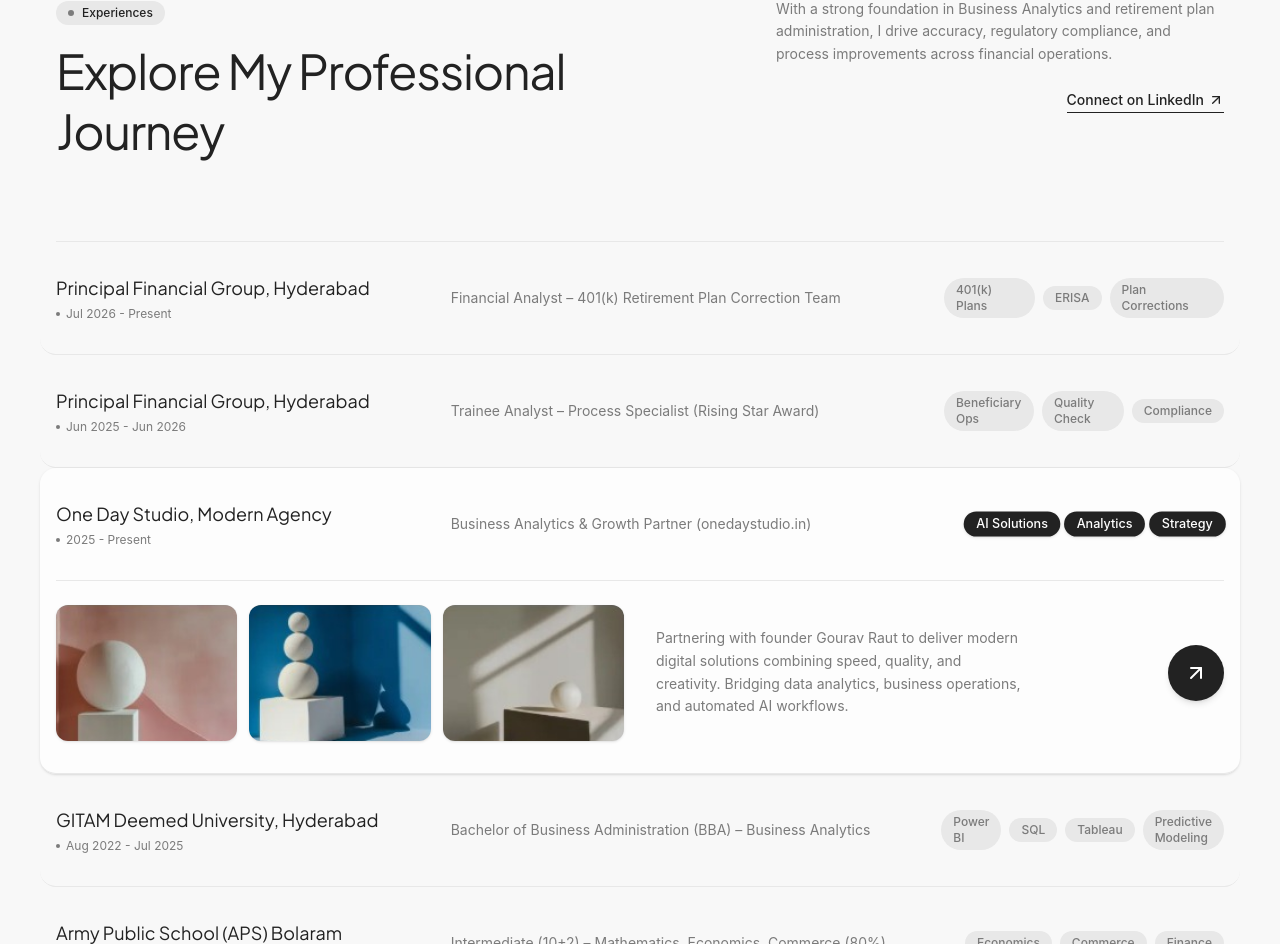
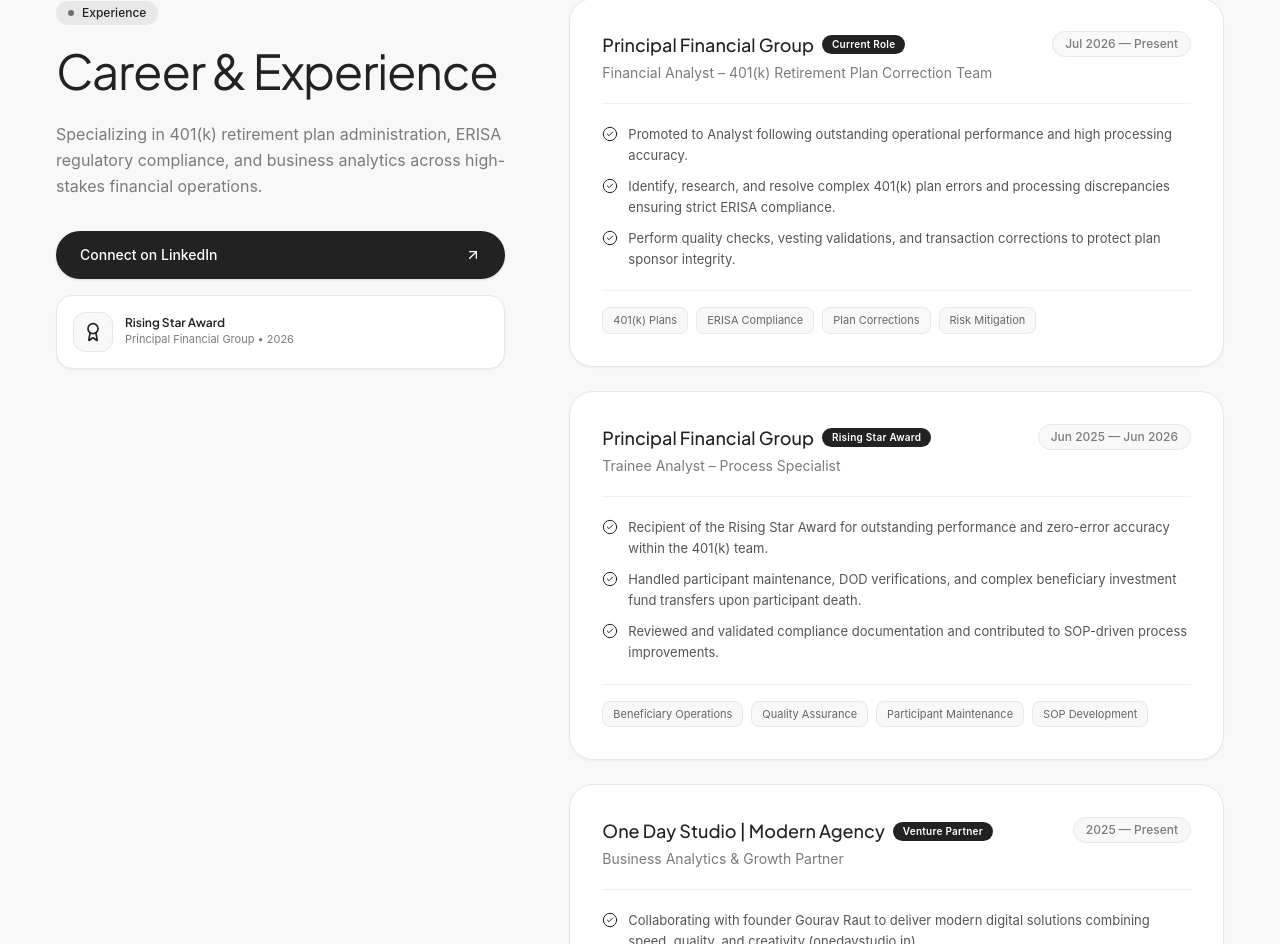
Before and after one commit to bossgghere/Abhitej-Portfolio, a React (Vite) app: page / in a window 1280 px wide. Shown: the part 1856-2800 px from the top of the page. Built offline with nearby package versions, Linux system fonts and the light colour scheme.

Commit message:
Redesign Experience section into an ultra-clean, modern editorial timeline with clear visual hierarchy

```diff
--- a/src/components/experience/ExperienceSection.jsx
+++ b/src/components/experience/ExperienceSection.jsx
@@ -1,23 +1,18 @@
-import React, { useState } from 'react';
-import { ArrowUpRight } from 'lucide-react';
+import React from 'react';
+import { ArrowUpRight, Award, CheckCircle2 } from 'lucide-react';
 import { experienceData } from '@/data';
 import { useInView } from '@/hooks/useInView';
 
 /**
  * ExperienceSection Component
- * Enhanced with smooth scroll reveal, interactive accordion animations,
- * and hover states on timeline rows.
+ * Completely redesigned for an ultra-clean, modern editorial aesthetic:
+ * - Clean 2-column layout (sticky header + timeline cards)
+ * - Clear visual hierarchy without clumsy accordions or distracting image crops
+ * - Real career highlights, awards, and domain skills
  */
 export const ExperienceSection = () => {
-  const { badge, title, description, ctaText, ctaLink, experiences, dealBanner } =
-    experienceData;
-
-  const [expandedId, setExpandedId] = useState('one-day-studio');
+  const { badge, title, description, ctaText, ctaLink, experiences } = experienceData;
   const [ref, inView] = useInView({ threshold: 0.1, triggerOnce: true });
-
-  const toggleExpand = (id) => {
-    setExpandedId(expandedId === id ? null : id);
-  };
 
   return (
     <section
@@ -25,168 +20,111 @@
       ref={ref}
       className="relative py-24 sm:py-32 px-6 sm:px-10 lg:px-14 border-t border-[#E8E8E8] bg-[#F8F8F8]"
     >
+      <div className="max-w-7xl mx-auto">
         <div
-        className={`max-w-7xl mx-auto transition-all duration-700 ${
+          className={`grid grid-cols-1 lg:grid-cols-12 gap-12 lg:gap-16 items-start transition-all duration-700 ${
             inView ? 'opacity-100 translate-y-0' : 'opacity-0 translate-y-8'
           }`}
         >
-        {/* Section Header */}
-        <div className="grid grid-cols-1 lg:grid-cols-12 gap-8 lg:gap-12 items-start mb-16 sm:mb-20">
-          <div className="lg:col-span-7">
-            <div className="inline-flex items-center gap-2 px-3 py-1 rounded-full bg-[#E8E8E8] text-xs font-medium text-[#222222] mb-4 hover:bg-[#dedede] transition-colors">
+          {/* Left Column: Sticky Section Overview */}
+          <div className="lg:col-span-5 lg:sticky lg:top-28 flex flex-col justify-between">
+            <div>
+              <div className="inline-flex items-center gap-2 px-3 py-1 rounded-full bg-[#E8E8E8] text-xs font-medium text-[#222222] mb-4">
                 <span className="w-1.5 h-1.5 rounded-full bg-[#222222] animate-pulse" />
                 <span>{badge}</span>
               </div>
               <h2 className="text-4xl sm:text-5xl font-normal tracking-tight text-[#222222] leading-tight">
                 {title}
               </h2>
+              <p className="mt-5 text-sm sm:text-base text-[#7B7B7B] leading-relaxed">
+                {description}
+              </p>
             </div>
 
-          <div className="lg:col-span-5 flex flex-col justify-between items-start lg:items-end">
-            <p className="text-xs sm:text-sm text-[#7B7B7B] leading-relaxed max-w-md lg:text-left">
-              {description}
-            </p>
+            {/* LinkedIn CTA Button */}
+            <div className="mt-8 flex flex-col sm:flex-row lg:flex-col gap-4">
               <a
                 href={ctaLink}
                 target="_blank"
                 rel="noreferrer"
-              className="group inline-flex items-center gap-1 text-sm font-medium text-[#222222] border-b border-[#222222] pb-0.5 mt-6 hover:text-[#7B7B7B] hover:border-[#7B7B7B] transition-colors"
+                className="group inline-flex items-center justify-between px-6 py-3.5 rounded-full bg-[#222222] text-white text-sm font-medium hover:bg-black transition-all shadow-sm hover:shadow-md"
               >
                 <span>{ctaText}</span>
                 <ArrowUpRight className="w-4 h-4 transition-transform group-hover:translate-x-0.5 group-hover:-translate-y-0.5" />
               </a>
+
+              {/* Award Highlight Badge */}
+              <div className="flex items-center gap-3 p-4 rounded-2xl bg-white border border-[#E8E8E8] shadow-xs">
+                <div className="w-10 h-10 rounded-xl bg-[#F8F8F8] border border-[#E8E8E8] flex items-center justify-center text-[#222222]">
+                  <Award className="w-5 h-5" />
+                </div>
+                <div>
+                  <h4 className="text-xs font-semibold text-[#222222]">Rising Star Award</h4>
+                  <p className="text-[11px] text-[#7B7B7B]">Principal Financial Group • 2026</p>
+                </div>
+              </div>
             </div>
           </div>
 
-        {/* Experience Timeline Rows */}
-        <div className="divide-y divide-[#E8E8E8] border-y border-[#E8E8E8]">
-          {experiences.map((exp) => {
-            const isExpanded = expandedId === exp.id;
-
-            return (
+          {/* Right Column: Editorial Timeline Cards */}
+          <div className="lg:col-span-7 space-y-6">
+            {experiences.map((exp) => (
               <div
                 key={exp.id}
-                onClick={() => toggleExpand(exp.id)}
-                className={`py-8 px-4 -mx-4 rounded-2xl transition-all duration-300 cursor-pointer ${
-                  isExpanded ? 'bg-white/70 shadow-sm' : 'hover:bg-white/40'
-                }`}
+                className="group bg-white rounded-3xl p-7 sm:p-8 border border-[#E8E8E8] shadow-xs hover:shadow-lg hover:-translate-y-1 transition-all duration-300 flex flex-col justify-between"
               >
-                {/* Main Row summary */}
-                <div className="grid grid-cols-1 md:grid-cols-12 gap-4 items-center">
-
-                  {/* Left: Company & Date */}
-                  <div className="md:col-span-4">
-                    <h3 className="text-base sm:text-lg font-normal text-[#222222] group-hover:text-black">
+                {/* Header row */}
+                <div className="flex flex-col sm:flex-row sm:items-start justify-between gap-3 pb-5 border-b border-[#F0F0F2]">
+                  <div>
+                    <div className="flex items-center gap-2 flex-wrap">
+                      <h3 className="text-lg font-medium text-[#222222]">
                         {exp.company}
                       </h3>
-                    <p className="text-xs text-[#7B7B7B] mt-1 flex items-center gap-1.5">
-                      <span className="w-1 h-1 rounded-full bg-[#7B7B7B]" />
-                      <span>{exp.period}</span>
-                    </p>
+                      {exp.badge && (
+                        <span className="px-2.5 py-0.5 rounded-full bg-[#222222] text-white text-[10px] font-semibold tracking-wide">
+                          {exp.badge}
+                        </span>
+                      )}
                     </div>
-
-                  {/* Middle: Role & Description */}
-                  <div className="md:col-span-5">
-                    <p className="text-xs sm:text-sm text-[#7B7B7B]">
+                    <p className="text-sm text-[#7B7B7B] mt-1 font-normal">
                       {exp.role}
                     </p>
                   </div>
 
-                  {/* Right: Category Tags */}
-                  <div className="md:col-span-3 flex items-center justify-start md:justify-end gap-2">
+                  {/* Period badge */}
+                  <span className="self-start sm:self-auto text-xs font-medium text-[#7B7B7B] bg-[#F8F8F8] px-3 py-1 rounded-full border border-[#E8E8E8] whitespace-nowrap">
+                    {exp.period}
+                  </span>
+                </div>
+
+                {/* Key accomplishment bullets */}
+                <div className="py-5 space-y-2.5">
+                  {exp.bullets.map((bullet, idx) => (
+                    <div key={idx} className="flex items-start gap-2.5">
+                      <CheckCircle2 className="w-4 h-4 text-[#222222] shrink-0 mt-0.5 stroke-[1.5]" />
+                      <p className="text-xs sm:text-[13px] text-[#555555] leading-relaxed">
+                        {bullet}
+                      </p>
+                    </div>
+                  ))}
+                </div>
+
+                {/* Tags row */}
+                <div className="pt-4 border-t border-[#F0F0F2] flex flex-wrap items-center gap-2">
                   {exp.tags.map((tag) => (
                     <span
                       key={tag}
-                        className={`px-3 py-1 rounded-full text-xs font-medium transition-all duration-200 ${
-                          isExpanded
-                            ? 'bg-[#222222] text-[#FFFFFF] shadow-sm scale-105'
-                            : 'bg-[#E8E8E8] text-[#7B7B7B] hover:bg-[#dedede]'
-                        }`}
+                      className="px-2.5 py-1 rounded-lg bg-[#F8F8F8] border border-[#E8E8E8] text-[11px] font-normal text-[#666666] group-hover:border-[#d0d0d2] transition-colors"
                     >
                       {tag}
                     </span>
                   ))}
                 </div>
               </div>
-
-                {/* Expanded Details */}
-                {isExpanded && exp.images && (
-                  <div className="mt-8 pt-6 border-t border-[#E8E8E8] grid grid-cols-1 lg:grid-cols-12 gap-8 items-center animate-fade-in duration-300">
-
-                    {/* 3 Project Thumbnails */}
-                    <div className="lg:col-span-6 grid grid-cols-3 gap-3">
-                      {exp.images.map((imgSrc, idx) => (
-                        <div
-                          key={idx}
-                          className="group/thumb rounded-xl overflow-hidden aspect-[4/3] bg-[#E8E8E8] shadow-sm hover:shadow-md transition-shadow"
-                        >
-                          <img
-                            src={imgSrc}
-                            alt={`${exp.company} thumbnail ${idx + 1}`}
-                            loading="lazy"
-                            className="w-full h-full object-cover group-hover/thumb:scale-105 transition-transform duration-300"
-                          />
-                        </div>
             ))}
           </div>
 
-                    {/* Description Paragraph */}
-                    <div className="lg:col-span-4">
-                      <p className="text-xs sm:text-sm text-[#7B7B7B] leading-relaxed">
-                        {exp.description}
-                      </p>
         </div>
-
-                    {/* Action Arrow Button */}
-                    <div className="lg:col-span-2 flex justify-start lg:justify-end">
-                      <div className="w-14 h-14 rounded-full bg-[#222222] text-white flex items-center justify-center hover:scale-110 active:scale-95 transition-all duration-200 shadow-md">
-                        <ArrowUpRight className="w-6 h-6" />
-                      </div>
-                    </div>
-                  </div>
-                )}
-              </div>
-            );
-          })}
-        </div>
-
-        {/* Consultation Banner */}
-        <div className="group mt-20 sm:mt-24 rounded-3xl overflow-hidden relative bg-[#222222] text-white shadow-xl hover:shadow-2xl transition-all duration-500">
-          {/* Background image & gradient overlay */}
-          <div className="absolute inset-0 z-0">
-            <img
-              src={dealBanner.bgImage}
-              alt="Consultation Background"
-              loading="lazy"
-              className="w-full h-full object-cover opacity-35 group-hover:scale-105 transition-transform duration-700"
-            />
-            <div className="absolute inset-0 bg-gradient-to-t from-[#222222] via-[#222222]/80 to-[#222222]/50" />
-          </div>
-
-          <div className="relative z-10 p-8 sm:p-14 lg:p-20 flex flex-col items-center text-center">
-            <span className="text-xs sm:text-sm text-[#E8E8E8] font-light tracking-wide">
-              {dealBanner.tag}
-            </span>
-            <h3 className="text-2xl sm:text-4xl lg:text-5xl font-bold tracking-tight text-white mt-4 max-w-2xl leading-tight">
-              {dealBanner.title}
-            </h3>
-            <p className="text-xs sm:text-sm text-[#E8E8E8]/80 mt-4 max-w-lg leading-relaxed">
-              {dealBanner.subtitle}
-            </p>
-            <div className="mt-8">
-              <a
-                href={dealBanner.ctaLink}
-                target="_blank"
-                rel="noreferrer"
-                className="group/btn inline-flex items-center gap-1.5 text-sm sm:text-base font-medium text-white border-b border-white pb-1 hover:text-gray-300 hover:border-gray-300 transition-colors"
-              >
-                <span>{dealBanner.ctaText}</span>
-                <ArrowUpRight className="w-4 h-4 transition-transform group-hover/btn:translate-x-1 group-hover/btn:-translate-y-1" />
-              </a>
-            </div>
-          </div>
-        </div>
-
       </div>
     </section>
   );
--- a/src/data/experienceData.js
+++ b/src/data/experienceData.js
@@ -1,62 +1,64 @@
 export const experienceData = {
-  badge: "Experiences",
-  title: "Explore My Professional Journey",
+  badge: "Experience",
+  title: "Career & Experience",
   description:
-    "With a strong foundation in Business Analytics and retirement plan administration, I drive accuracy, regulatory compliance, and process improvements across financial operations.",
+    "Specializing in 401(k) retirement plan administration, ERISA regulatory compliance, and business analytics across high-stakes financial operations.",
   ctaText: "Connect on LinkedIn",
   ctaLink: "https://www.linkedin.com/in/abhitej-kumar-8b5b19286/",
   experiences: [
     {
       id: "principal-analyst",
-      company: "Principal Financial Group, Hyderabad",
-      period: "Jul 2026 - Present",
+      company: "Principal Financial Group",
+      location: "Hyderabad, India",
+      period: "Jul 2026 — Present",
       role: "Financial Analyst – 401(k) Retirement Plan Correction Team",
-      tags: ["401(k) Plans", "ERISA", "Plan Corrections"],
+      badge: "Current Role",
+      bullets: [
+        "Promoted to Analyst following outstanding operational performance and high processing accuracy.",
+        "Identify, research, and resolve complex 401(k) plan errors and processing discrepancies ensuring strict ERISA compliance.",
+        "Perform quality checks, vesting validations, and transaction corrections to protect plan sponsor integrity.",
+      ],
+      tags: ["401(k) Plans", "ERISA Compliance", "Plan Corrections", "Risk Mitigation"],
     },
     {
       id: "principal-trainee",
-      company: "Principal Financial Group, Hyderabad",
-      period: "Jun 2025 - Jun 2026",
-      role: "Trainee Analyst – Process Specialist (Rising Star Award)",
-      tags: ["Beneficiary Ops", "Quality Check", "Compliance"],
+      company: "Principal Financial Group",
+      location: "Hyderabad, India",
+      period: "Jun 2025 — Jun 2026",
+      role: "Trainee Analyst – Process Specialist",
+      badge: "Rising Star Award",
+      bullets: [
+        "Recipient of the Rising Star Award for outstanding performance and zero-error accuracy within the 401(k) team.",
+        "Handled participant maintenance, DOD verifications, and complex beneficiary investment fund transfers upon participant death.",
+        "Reviewed and validated compliance documentation and contributed to SOP-driven process improvements.",
+      ],
+      tags: ["Beneficiary Operations", "Quality Assurance", "Participant Maintenance", "SOP Development"],
     },
     {
       id: "one-day-studio",
-      company: "One Day Studio, Modern Agency",
-      period: "2025 - Present",
-      role: "Business Analytics & Growth Partner (onedaystudio.in)",
-      tags: ["AI Solutions", "Analytics", "Strategy"],
-      expanded: true,
-      description:
-        "Partnering with founder Gourav Raut to deliver modern digital solutions combining speed, quality, and creativity. Bridging data analytics, business operations, and automated AI workflows.",
-      images: [
-        "/images/projects/exp-thumb-1.png",
-        "/images/projects/exp-thumb-2.png",
-        "/images/projects/exp-thumb-3.png",
+      company: "One Day Studio | Modern Agency",
+      location: "Hyderabad, India",
+      period: "2025 — Present",
+      role: "Business Analytics & Growth Partner",
+      badge: "Venture Partner",
+      bullets: [
+        "Collaborating with founder Gourav Raut to deliver modern digital solutions combining speed, quality, and creativity (onedaystudio.in).",
+        "Driving business analytics, AI-powered workflow automation, and operational strategy for emerging brands.",
       ],
+      tags: ["Business Analytics", "AI Workflows", "Operational Strategy"],
     },
     {
       id: "gitam-university",
-      company: "GITAM Deemed University, Hyderabad",
-      period: "Aug 2022 - Jul 2025",
+      company: "GITAM Deemed University",
+      location: "Hyderabad, India",
+      period: "2022 — 2025",
       role: "Bachelor of Business Administration (BBA) – Business Analytics",
-      tags: ["Power BI", "SQL", "Tableau", "Predictive Modeling"],
-    },
-    {
-      id: "aps-bolaram",
-      company: "Army Public School (APS) Bolaram",
-      period: "2020 - 2022",
-      role: "Intermediate (10+2) – Mathematics, Economics, Commerce (80%)",
-      tags: ["Economics", "Commerce", "Finance"],
+      badge: "CGPA: 7.2",
+      bullets: [
+        "Specialized in data visualization, financial accounting, and statistical analysis using Power BI, Tableau, and SQL.",
+        "Represented GITAM University at the prestigious AIU national conventions in 2023 & 2024.",
+      ],
+      tags: ["Power BI", "SQL", "Tableau", "Predictive Modeling", "Financial Accounting"],
     },
   ],
-  dealBanner: {
-    tag: "(Open for High-Impact Roles & Consulting)",
-    title: "Need Data-Driven Financial & Business Analysis?",
-    subtitle:
-      "Available to discuss 401(k) plan administration, financial operations consulting, and business analytics initiatives.",
-    ctaText: "Get in touch",
-    ctaLink: "https://www.linkedin.com/in/abhitej-kumar-8b5b19286/",
-    bgImage: "/images/projects/deal-banner-bg.png",
-  },
 };
```
Lines whose indentation alone changed are shown as unchanged.
